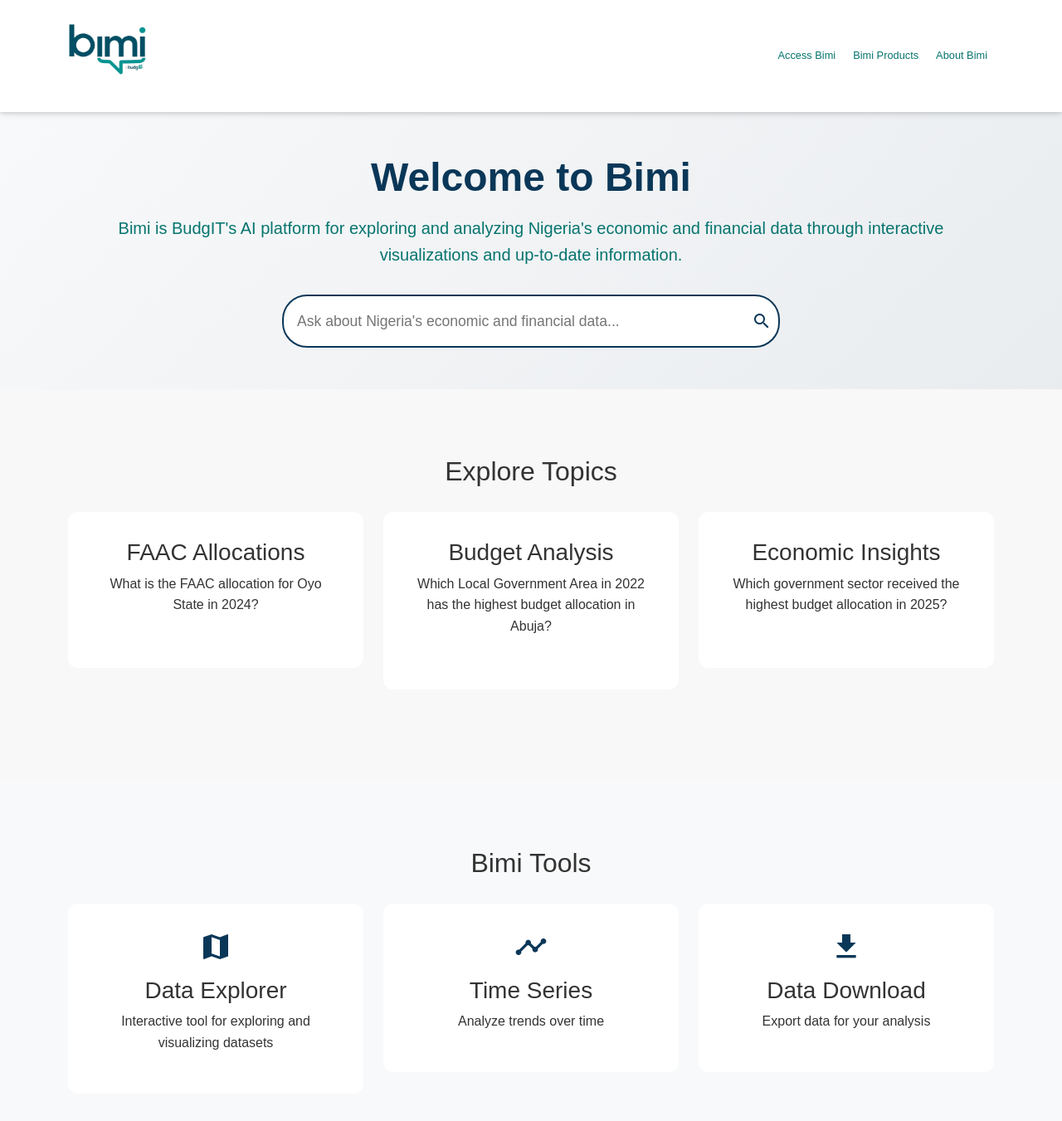
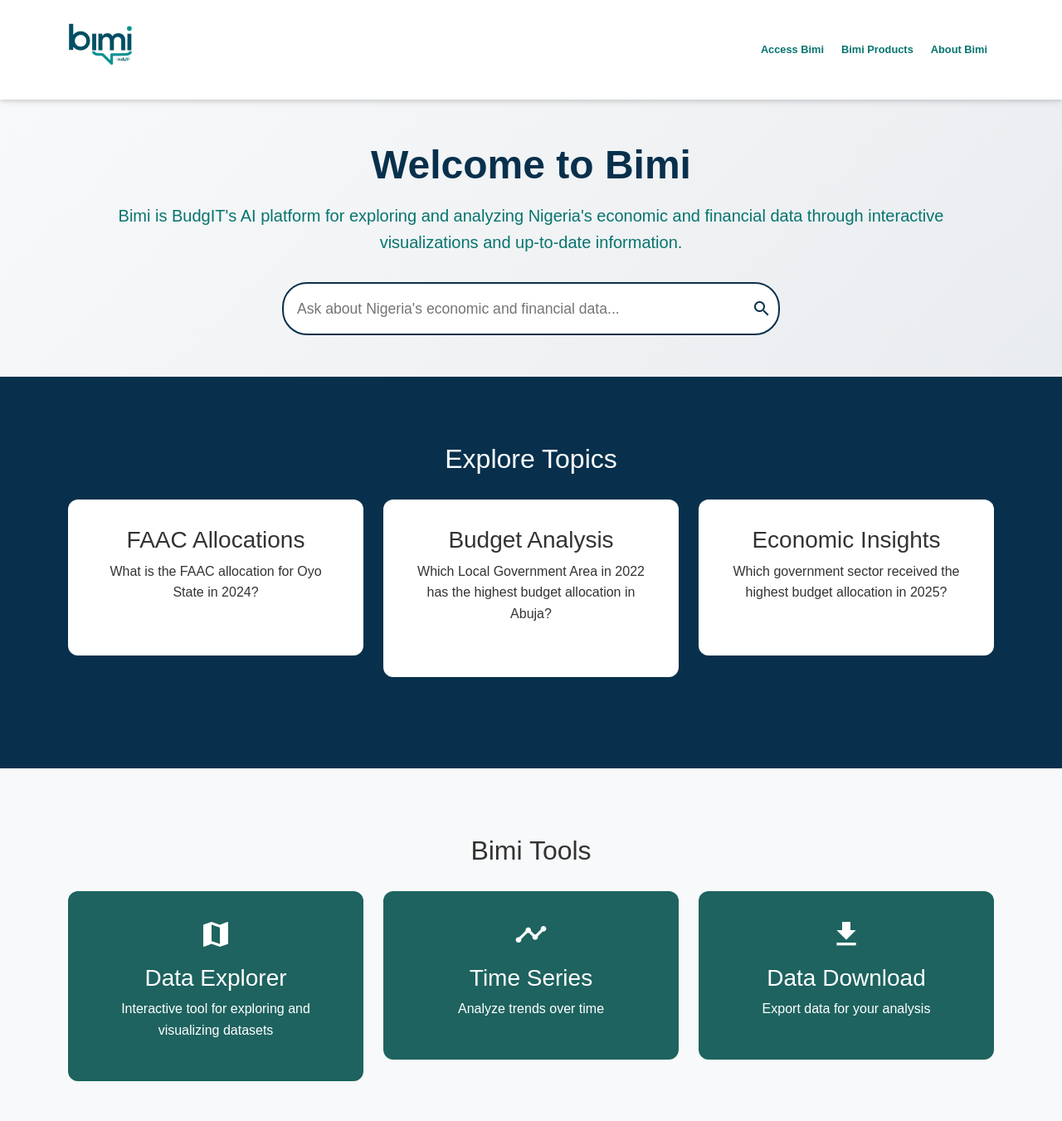
Before and after one commit to Acepraise/bimi, a plain HTML site: page index.html in a window 1280 px wide. Shown: the top 1351 px of the page at 83% size. Drawn offline with nearby package versions, Linux system fonts and the light colour scheme.

Commit message:
changed the entire css

```diff
--- a/styles.css
+++ b/styles.css
@@ -1,6 +1,6 @@
 /* Global Styles */
 :root {
-    --primary-color: #0a3758;
+    --primary-color: #08304c;
     --secondary-color: #06746e;
     --text-color: #202124;
     --light-gray: #dfecf0;
@@ -28,18 +28,18 @@ body {
 }
 
 .navbar-brand img {
-    height: 85px; /* Increase the height of the logo */
+    height: 70px; /* Increase the height of the logo */
     width: auto; /* Maintain aspect ratio */
 }
 
 .nav-link {
-    font-weight: 500;
+    font-weight: 550;
     color: var(--dark-gray) !important;
     transition: color 0.3s ease;
 }
 
 .nav-link:hover {
-    color: var(--primary-color) !important;
+    color: white !important;
 }
 
 /* Hero Section */
@@ -156,9 +156,32 @@ body {
     margin-bottom: 15px;
 }
 
+/* Explore Topic Section */
+.explore-topic {
+    background-color: #08304c;
+}
+
+.explore-topic h2 {
+    color: white;
+}
+
 /* Tools Section */
 .tools {
     padding: 80px 0;
+}
+
+.bimi-tools .card-body {
+    background-color: #06746e;
+    color: white;
+}
+
+.bimi-tools .card-body .material-icons {
+    color: white;
+}
+
+.bimi-tools .tool-item {
+    background-color: #1e635f;
+    color: white;
 }
 
 .tool-item {
@@ -176,7 +199,7 @@ body {
 
 .tool-item .material-icons {
     font-size: 2.5rem;
-    color: var(--primary-color);
+    color: white;
     margin-bottom: 1rem;
 }
 
@@ -520,6 +543,18 @@ body:hover .cursor {
     gap: 5px;
 }
 
+nav a:hover {
+    background-color: #06746fd1 !important;
+    border-radius: var(--nav-link-radius, 5px); /* Default radius is 5px, can be adjusted */
+    color: white;
+    transition: background-color 0.3s ease, border-radius 0.3s ease, color 0.3s ease;
+}
+
+nav .navbar-brand:hover {
+    background-color: transparent !important;
+    border-radius: 0 !important;
+}
+
 /* Mobile adjustments */
 @media (max-width: 768px) {
     .navbar-nav {
```
